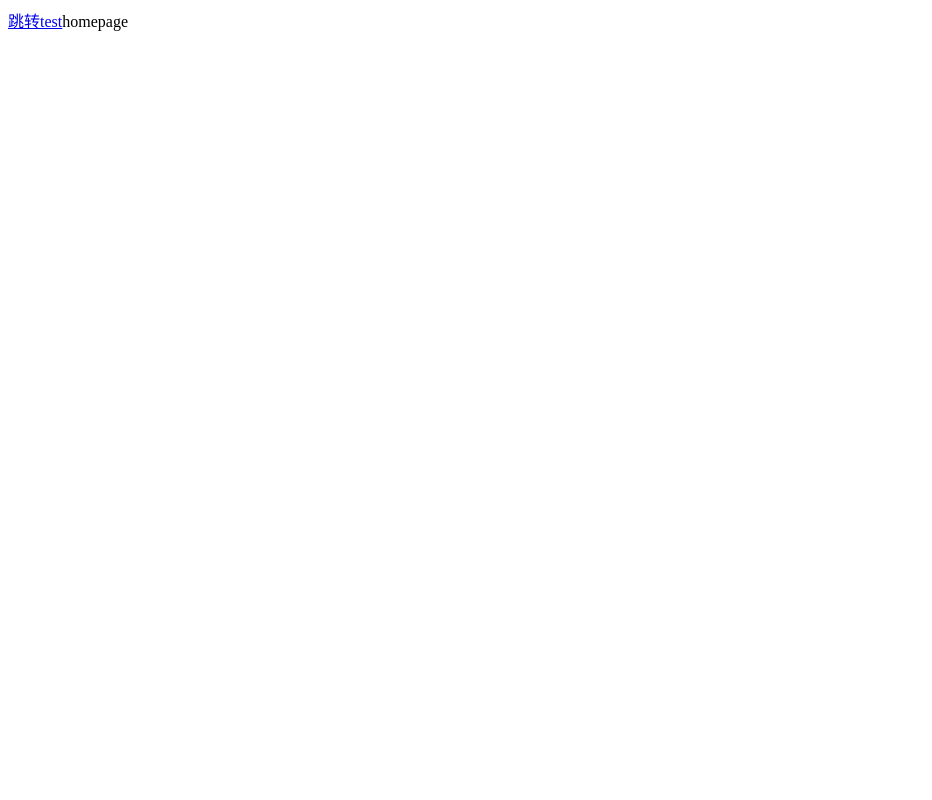
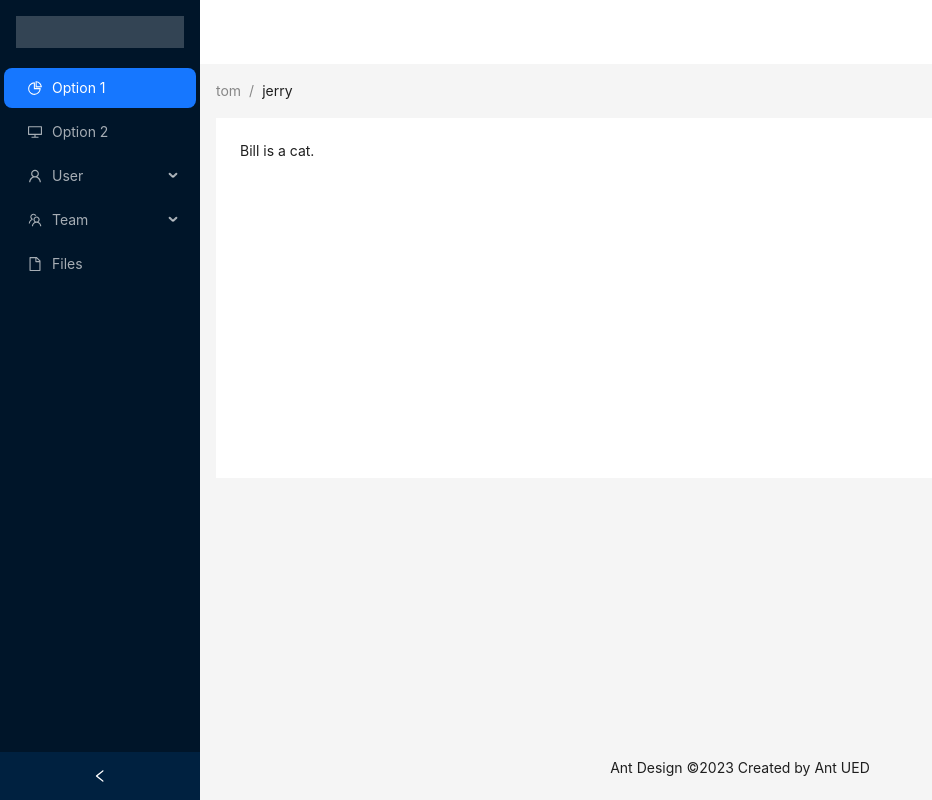
Before and after one commit to kjh632343169/react-tab-router, a React app: page / in a window 1280 px wide. Shown: the whole page, without its empty margins (0-932 px from the left). Built offline with nearby package versions, Linux system fonts and the light colour scheme.

Commit message:
feat: 新增layout

```diff
--- a/package.json
+++ b/package.json
@@ -7,11 +7,13 @@
     "build:dev": "webpack --mode=development",
     "build:prod": "webpack --mode=production --node-env=production",
     "watch": "webpack --watch",
-    "serve": "webpack serve"
+    "serve": "webpack serve",
+    "analyzer": "webpack --mode=production --analyze --node-env=production"
   },
   "dependencies": {
     "@types/react": "^18.0.34",
     "@types/react-dom": "^18.0.11",
+    "antd": "^5.4.2",
     "react": "^18.2.0",
     "react-dom": "^18.2.0",
     "react-router": "^6.10.0",
@@ -32,6 +34,7 @@
     "ts-loader": "^9.4.1",
     "typescript": "^5.0.4",
     "webpack": "^5.78.0",
+    "webpack-bundle-analyzer": "^4.8.0",
     "webpack-cli": "^5.0.1",
     "webpack-dev-server": "^4.13.2"
   }
--- /dev/null
+++ b/src/app.less
@@ -0,0 +1,3 @@
+body {
+    margin: 0;
+}
--- a/src/app.tsx
+++ b/src/app.tsx
@@ -1,9 +1,8 @@
 import RoutesComponent from './routes/config'
-import { Link } from 'react-router-dom'
+import './app.less'
 
 const App = () => {
     return <>
-        <Link to='/test'>跳转test</Link>
         <RoutesComponent/>
     </>
 }
--- a/src/pages/home/index.tsx
+++ b/src/pages/home/index.tsx
@@ -1,8 +1,71 @@
+import React, { useState } from 'react';
+import {
+    DesktopOutlined,
+    FileOutlined,
+    PieChartOutlined,
+    TeamOutlined,
+    UserOutlined,
+} from '@ant-design/icons';
+import type { MenuProps } from 'antd';
+import { Breadcrumb, Layout, Menu, theme } from 'antd';
 
+const { Header, Content, Footer, Sider } = Layout;
 
-const Home = () => {
-    return <>homepage</>
+type MenuItem = Required<MenuProps>['items'][number];
+
+function getItem(
+    label: React.ReactNode,
+    key: React.Key,
+    icon?: React.ReactNode,
+    children?: MenuItem[],
+): MenuItem {
+    return {
+        label,
+        key,
+        icon,
+        children,
+    } as MenuItem;
 }
 
+const items: MenuItem[] = [
+    getItem('Option 1', '1', <PieChartOutlined />),
+    getItem('Option 2', '2', <DesktopOutlined />),
+    getItem('User', 'sub1', <UserOutlined />, [
+        getItem('Tom', '3'),
+        getItem('Bill', '4'),
+        getItem('Alex', '5'),
+    ]),
+    getItem('Team', 'sub2', <TeamOutlined />, [getItem('Team 1', '6'), getItem('Team 2', '8')]),
+    getItem('Files', '9', <FileOutlined />),
+];
 
-export default Home
+const Home: React.FC = () => {
+    const [collapsed, setCollapsed] = useState(false);
+    const {
+        token: { colorBgContainer },
+    } = theme.useToken();
+
+    return (
+        <Layout style={{ minHeight: '100vh' }}>
+            <Sider collapsible collapsed={collapsed} onCollapse={(value) => setCollapsed(value)}>
+                <div style={{ height: 32, margin: 16, background: 'rgba(255, 255, 255, 0.2)' }} />
+                <Menu theme="dark" defaultSelectedKeys={['1']} mode="inline" items={items} />
+            </Sider>
+            <Layout className="site-layout">
+                <Header style={{ padding: 0, background: colorBgContainer }} />
+                <Content style={{ margin: '0 16px' }}>
+                    <Breadcrumb
+                        style={{ margin: '16px 0' }}
+                        items={[{ title: 'tom' }, { title: "jerry" }]}
+                    />
+                    <div style={{ padding: 24, minHeight: 360, background: colorBgContainer }}>
+                        Bill is a cat.
+                    </div>
+                </Content>
+                <Footer style={{ textAlign: 'center' }}>Ant Design ©2023 Created by Ant UED</Footer>
+            </Layout>
+        </Layout>
+    );
+};
+
+export default Home;
--- a/webpack.config.js
+++ b/webpack.config.js
@@ -14,6 +14,8 @@
   entry: "./src/index.tsx",
   output: {
     path: path.resolve(__dirname, "dist"),
+    filename: "[name].bundle.js",
+    clean: true // 清空打包目录
   },
   devServer: {
     open: true,
@@ -23,8 +25,7 @@
   plugins: [
     new HtmlWebpackPlugin({
       template: "index.html",
-    }),
-
+    })
     // Add your plugins here
     // Learn more about plugins from https://webpack.js.org/configuration/plugins/
   ],
@@ -51,6 +52,11 @@
   resolve: {
     extensions: [".tsx", ".ts", ".jsx", ".js", "..."],
   },
+  optimization: {
+    splitChunks: {
+      chunks: 'all',
+    },
+  },
 };
 
 module.exports = () => {
```
Also changed, not shown: 1 other file (tests, documents, lock files or other folders).
